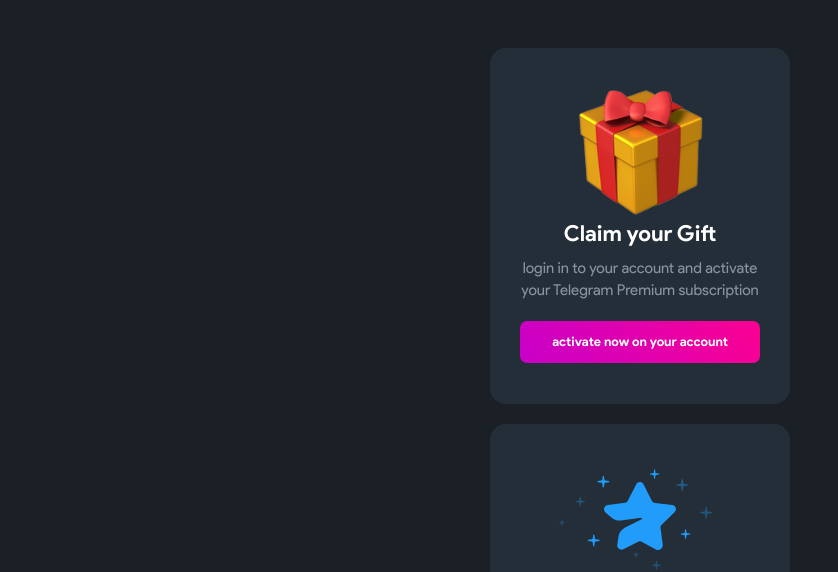
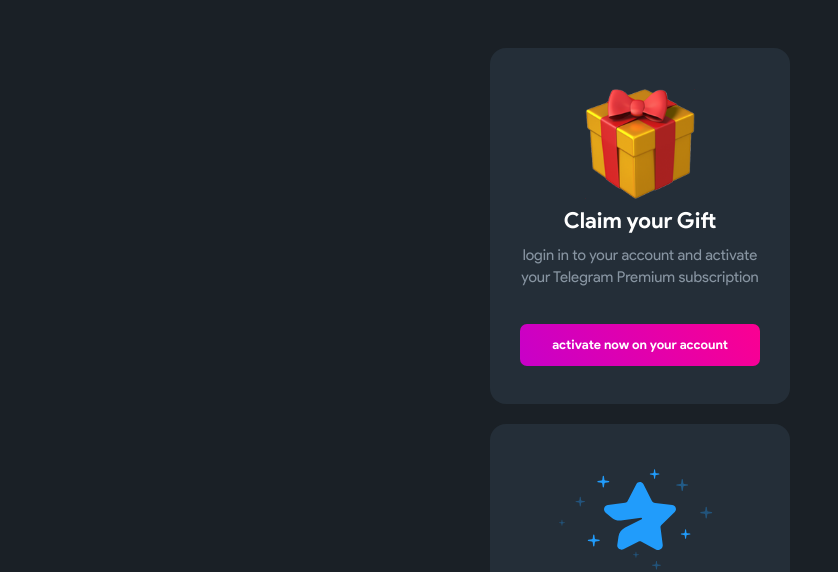
Before and after one commit to MianajiAli/Telegram-Premium, a plain HTML site: page index.html in a window 1280 px wide. Shown: the part 54-626 px from the top of the page, without its empty margins (0-838 px from the left). Drawn offline with Linux system fonts and the light colour scheme.

Commit message:
Update style.css

```diff
--- a/style.css
+++ b/style.css
@@ -65,7 +65,8 @@ nav {
   margin-top: 50px;
 }
 .cardimg0 {
-  height: 125px;
+  height: 115px;
+  padding: 2.5px 0;
 }
 .cardimg {
   display: inline-block;
@@ -122,6 +123,7 @@ nav {
   background-image: var(--image-url-premium-opt-gift-icon);
 }
 .btn23 {
+  margin-top: 36px !important;
   background: linear-gradient(238deg, #fd8800, #fd008f, #9700fd, #003dfd, #05c7e6, #4bd58d);
   background-size: 1000% 1000%;
   -webkit-animation: rainbow 20s ease infinite;
```
